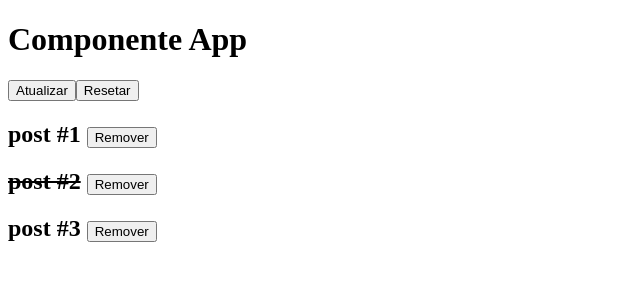
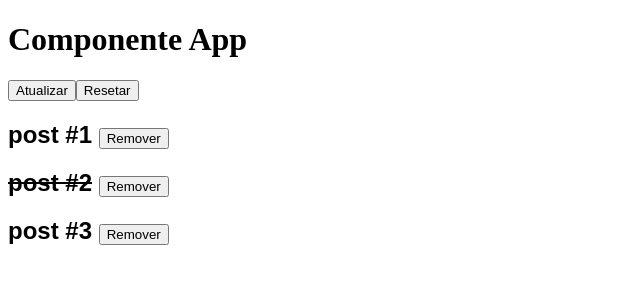
Before and after one commit to RuntimeRod/JStack, a React app in the folder React/01-Fundamentos/: page / in a window 1280 px wide. Shown: the top 300 px of the page, without its empty margins (0-640 px from the left). Built offline with nearby package versions, Linux system fonts and the light colour scheme.

Commit message:
css inline

```diff
--- a/React/01-Fundamentos/src/Post.jsx
+++ b/React/01-Fundamentos/src/Post.jsx
@@ -3,7 +3,11 @@ import React from "react";
 function Post(props) {
   return (
     <article>
-      <h2>
+      <h2
+        style={{
+          fontFamily: "sans-serif",
+        }}
+      >
         {props.read ? <s>{props.title}</s> : props.title}{" "}
         <button onClick={() => props.onRemove(props.id)}>Remover</button>
       </h2>
```
